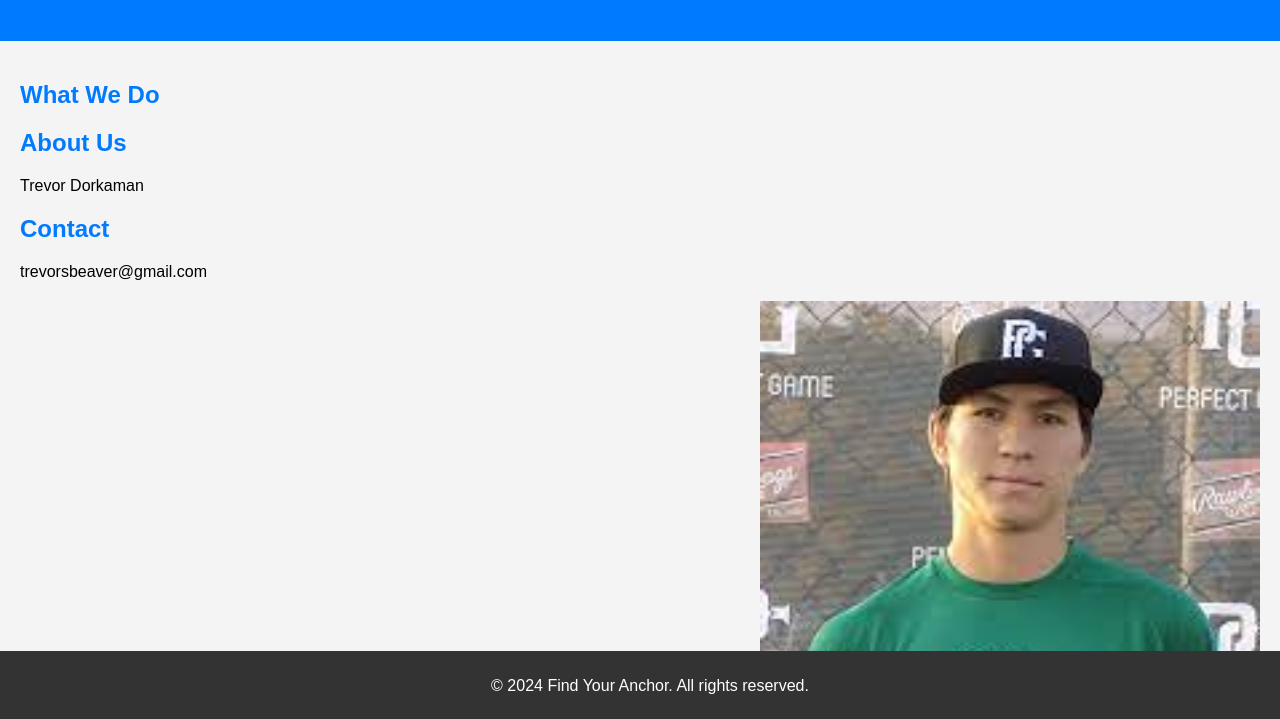
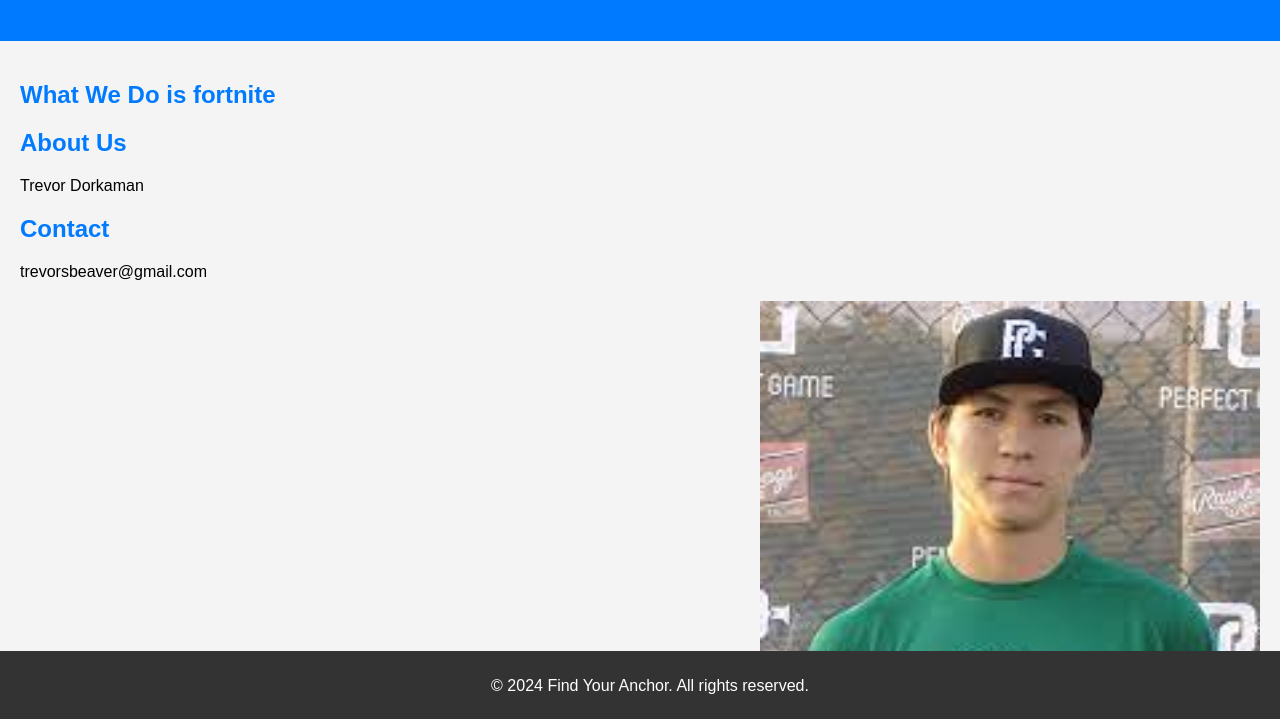
Before and after one commit to Tpreaus/Find-Your-Anchor, a plain HTML site: page index.html in a window 1280 px wide. Shown: the part 79-798 px from the top of the page. Drawn offline with Linux system fonts and the light colour scheme.

Commit message:
trevorsbeaver

```diff
--- a/index.html
+++ b/index.html
@@ -12,7 +12,7 @@
     </header>
     <main>
         <section>
-            <h2>What We Do</h2>
+            <h2>What We Do is fortnite</h2>
             <h2>About Us</h2>
             <p>Trevor Dorkaman</p>
         </section>
```
